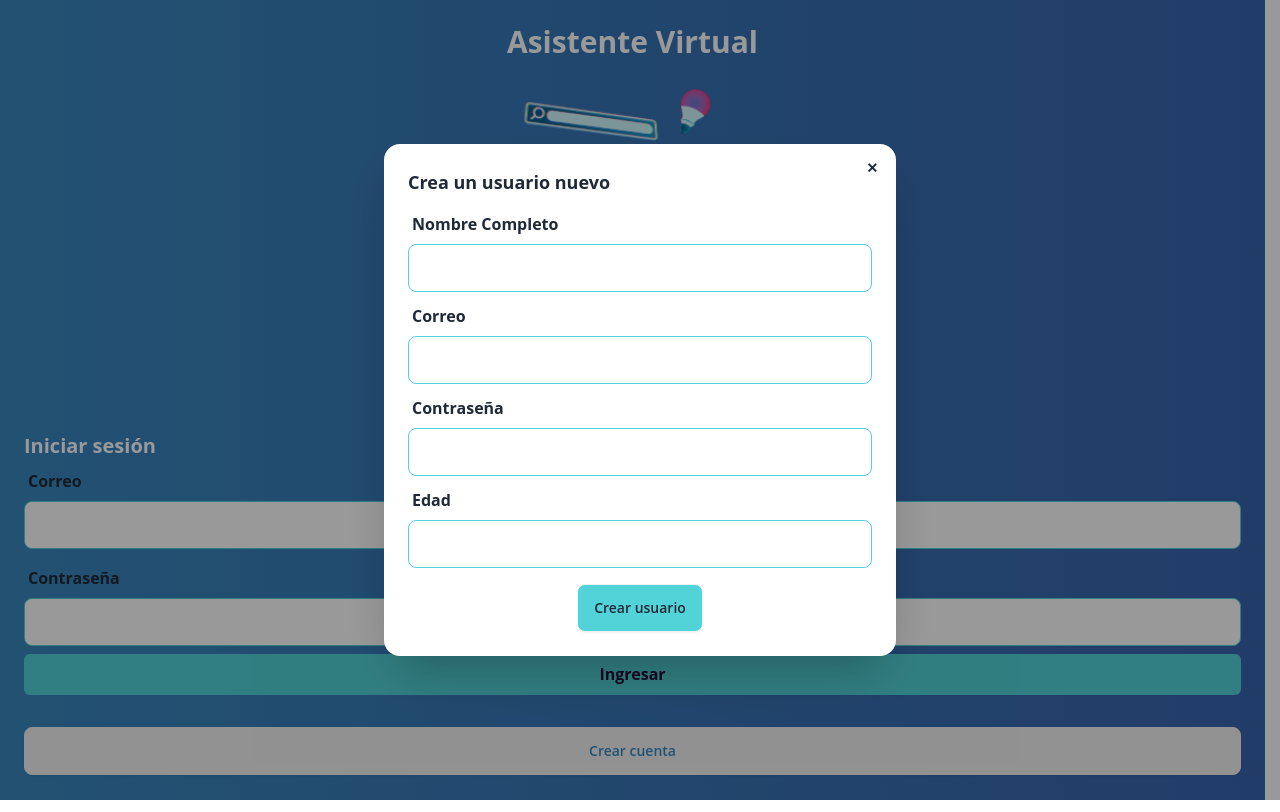
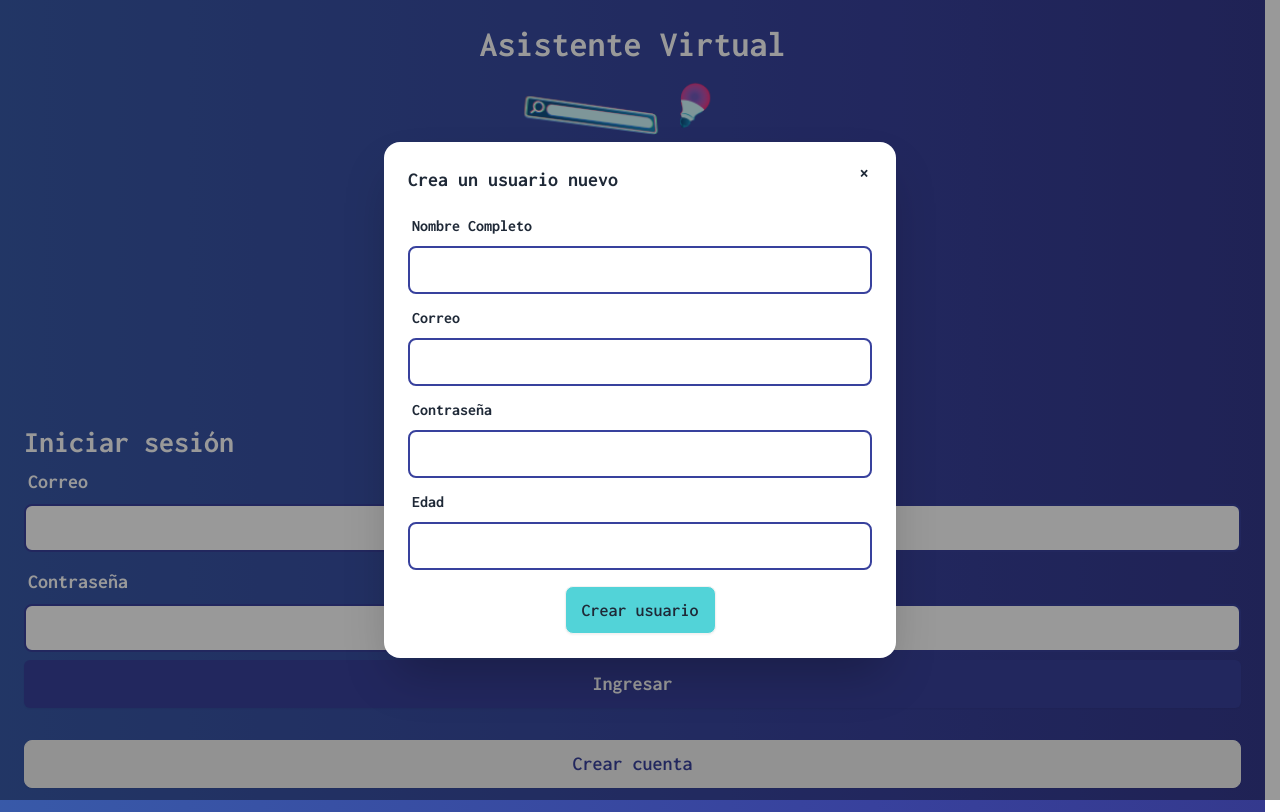
Before and after one commit to mateo-andres/perry, a SvelteKit app: page / in a window 1280 px wide. Both pictures are taken after a click on the button "Crear cuenta". Built offline with nearby package versions, Linux system fonts and the light colour scheme; no server answers.

Commit message:
Add ModalForm component for creating and updating tasks && update colors and fonts

```diff
--- a/src/app.css
+++ b/src/app.css
@@ -1,3 +1,9 @@
 @tailwind base;
 @tailwind components;
 @tailwind utilities;
+
+
+@font-face {
+  font-family: "Inconsolata";
+  src: url("/fonts/Inconsolata.ttf") format("TrueType");
+}
--- a/src/components/Input.svelte
+++ b/src/components/Input.svelte
@@ -5,11 +5,12 @@
 	export let placeholder = '';
 	export let required = true;
 	export let value = false;
+	export let labelClass = '';
 </script>
 
 <div>
 	{#if label}
-		<label class="label justify-start gap-4 font-bold" for={name}>
+		<label class="label justify-start gap-4 font-bold {labelClass}" for={name}>
 			<slot />
 			{label}
 		</label>
@@ -17,7 +18,7 @@
 
 	{#if value}
 		<input
-			class="input w-full border border-mainBlue"
+			class="input w-full border-2 border-azul-300 focus:outline-none"
 			{type}
 			{name}
 			{placeholder}
@@ -25,6 +26,12 @@
 			{value}
 		/>
 	{:else}
-		<input class="input w-full border border-mainBlue" {type} {name} {placeholder} {required} />
+		<input
+			class="input w-full border-2 border-azul-300 focus:outline-none"
+			{type}
+			{name}
+			{placeholder}
+			{required}
+		/>
 	{/if}
 </div>
--- a/src/components/Modal.svelte
+++ b/src/components/Modal.svelte
@@ -1,20 +1,12 @@
 <script>
-	export let id_modal, action, boton;
+	export let id_modal;
 </script>
 
 <dialog id={id_modal} class="modal">
 	<div class="modal-box">
 		<form method="dialog">
-			<button class="btn btn-sm btn-circle btn-ghost absolute right-2 top-2">✕</button>
+			<button class="btn btn-circle btn-ghost absolute right-2 top-2 text-xl">✕</button>
 		</form>
-		<slot name="title" />
-		<form action="?/{action}" method="post" class="grid gap-1">
-			<slot />
-			{#if boton}
-				<button class="btn bg-mainBlue hover:bg-darkBlue w-fit justify-self-center mt-3">
-					{boton}
-				</button>
-			{/if}
-		</form>
+		<slot />
 	</div>
 </dialog>
--- /dev/null
+++ b/src/components/ModalForm.svelte
@@ -0,0 +1,22 @@
+<script>
+	export let id_modal, action, boton;
+</script>
+
+<dialog id={id_modal} class="modal">
+	<div class="modal-box">
+		<form method="dialog">
+			<button class="btn btn-sm btn-circle btn-ghost absolute right-2 top-2">✕</button>
+		</form>
+		<slot name="title" />
+		<form action="?/{action}" method="post" class="grid gap-1">
+			<slot />
+			{#if boton}
+				<button
+					class="btn bg-azul-100 hover:bg-azul-300 hover:text-white w-fit justify-self-center mt-3"
+				>
+					{boton}
+				</button>
+			{/if}
+		</form>
+	</div>
+</dialog>
--- /dev/null
+++ b/src/components/login/ModalCreate.svelte
@@ -0,0 +1,19 @@
+<script>
+	import Modal from '$components/Modal.svelte';
+	import Input from '$components/Input.svelte';
+</script>
+
+<Modal id_modal={'creationModal'}>
+	<form action="?/userCreation" method="post" class="grid gap-1">
+		<h3 class="font-bold text-xl mb-2">Crea un usuario nuevo</h3>
+		<Input label={'Nombre Completo'} name={'name'} />
+		<Input label={'Correo'} name={'email'} type={'email'} />
+		<Input label={'Contraseña'} name={'password'} />
+		<Input label={'Edad'} name={'age'} type={'number'} />
+		<button
+			class="btn bg-azul-100 hover:bg-azul-300 hover:text-white w-fit justify-self-center mt-3 text-lg"
+		>
+			Crear usuario
+		</button>
+	</form>
+</Modal>
--- a/src/routes/+page.svelte
+++ b/src/routes/+page.svelte
@@ -1,7 +1,7 @@
 <script>
-	import Modal from '$components/Modal.svelte';
 	import Input from '$components/Input.svelte';
 	import Toast from '$components/Toast.svelte';
+	import ModalCreate from '$components/login/ModalCreate.svelte';
 
 	export let form;
 </script>
@@ -11,47 +11,48 @@
 <main
 	class="bg-mainBlue p-6 grid w-full min-h-screen
     bg-gradient-to-r
-    from-darkBlue
-    via-navy
-    to-darkNavy
-    background-animate"
+    from-azul-200
+    via-azul-300
+    to-azul-400
+    background-animate
+		font-inconsolata"
 >
-	<h1 class="text-3xl font-bold text-white text-center h-4">Asistente Virtual</h1>
+	<h1 class="text-4xl font-bold text-center h-4 text-white">Asistente Virtual</h1>
 	<img alt="icono del asistente virtual" src="/assets/bot2.png" class="m-auto h-96 w-96" />
 
 	<section class="grid">
-		<h2 class="text-white text-xl font-bold">Iniciar sesión</h2>
+		<h2 class="text-white text-3xl font-bold font-inconsolata">Iniciar sesión</h2>
 		<form class="grid gap-2" method="post" action="?/login">
-			<Input label={'Correo'} name={'email'} />
-			<Input label={'Contraseña'} name={'password'} type={'password'} />
-			<input
+			<Input label={'Correo'} name={'email'} labelClass={'text-white text-xl'} />
+			<Input
+				label={'Contraseña'}
+				name={'password'}
+				type={'password'}
+				labelClass={'text-white text-xl'}
+			/>
+			<button
 				type="submit"
-				value="Ingresar"
-				class="bg-mainBlue hover:bg-darkBlue rounded-md p-2 text-darkNavy font-bold"
-			/>
+				class="btn bg-azul-300 hover:bg-azul-200 rounded-md p-2 text-white font-bold text-xl border-none"
+			>
+				Ingresar
+			</button>
 		</form>
 
-		<button class="btn mt-8 text-darkBlue hover:text-darkNavy" onclick="creationModal.showModal()"
-			>Crear cuenta</button
+		<button
+			class="btn mt-8 text-xl text-azul-300 hover:opacity-80"
+			onclick="creationModal.showModal()">Crear cuenta</button
 		>
 	</section>
+
+	<ModalCreate />
 </main>
-
-<Modal id_modal={'creationModal'} boton={'Crear usuario'} action={'userCreation'}>
-	<h3 class="font-bold text-lg mb-2" slot="title">Crea un usuario nuevo</h3>
-	<Input label={'Nombre Completo'} name={'name'} />
-	<Input label={'Correo'} name={'email'} type={'email'} />
-	<Input label={'Contraseña'} name={'password'} />
-	<Input label={'Edad'} name={'age'} type={'number'} />
-</Modal>
 
 <style>
 	.background-animate {
 		background-size: 400%;
-
-		-webkit-animation: AnimationName 4s ease infinite;
-		-moz-animation: AnimationName 4s ease infinite;
-		animation: AnimationName 4s ease infinite;
+		-webkit-animation: AnimationName 7s ease infinite;
+		-moz-animation: AnimationName 7s ease infinite;
+		animation: AnimationName 7s ease infinite;
 	}
 
 	@keyframes AnimationName {
--- a/src/routes/home/+page.svelte
+++ b/src/routes/home/+page.svelte
@@ -2,7 +2,7 @@
 	import { fade } from 'svelte/transition';
 
 	import Card from '$components/Card.svelte';
-	import Modal from '$components/Modal.svelte';
+	import ModalForm from '$components/ModalForm.svelte';
 	import Input from '$components/Input.svelte';
 	import Toast from '$components/Toast.svelte';
 
@@ -121,8 +121,8 @@
 	</Card>
 </main>
 
-<Modal id_modal={'addTaskModal'} action={'addTask'} boton={'Agregar'}>
+<ModalForm id_modal={'addTaskModal'} action={'addTask'} boton={'Agregar'}>
 	<h3 class="font-bold text-lg mb-2" slot="title">Nueva tarea</h3>
 	<Input label={'Nombre de la tarea'} name={'title'} />
 	<input type="hidden" name="user_id" value={session.id} />
-</Modal>
+</ModalForm>
--- a/src/routes/user/+page.svelte
+++ b/src/routes/user/+page.svelte
@@ -1,5 +1,5 @@
 <script>
-	import Modal from '$components/Modal.svelte';
+	import ModalForm from '$components/ModalForm.svelte';
 	import Input from '$components/Input.svelte';
 	import Toast from '$components/Toast.svelte';
 
@@ -59,7 +59,7 @@
 	</section>
 </main>
 
-<Modal id_modal={'academicModal'} action={'sendAcademicInfo'} boton={'Guardar'}>
+<ModalForm id_modal={'academicModal'} action={'sendAcademicInfo'} boton={'Guardar'}>
 	<h3 class="font-bold text-lg mb-2" slot="title">Información académica</h3>
 	<input type="hidden" name="user_id" value={session.id} />
 	<Input name={'id'} type={'hidden'} value={academicInfo?.id} />
@@ -71,9 +71,9 @@
 	<Input label={'Materia 3'} name={'course3'} />
 	<Input label={'Materia 4'} name={'course4'} />
 	<Input label={'Materia 5'} name={'course5'} />
-</Modal>
+</ModalForm>
 
-<Modal id_modal={'professionalModal'} action={'sendProfessionalInfo'} boton={'Guardar'}>
+<ModalForm id_modal={'professionalModal'} action={'sendProfessionalInfo'} boton={'Guardar'}>
 	<h3 class="font-bold text-lg mb-2" slot="title">Información profesional</h3>
 	<input type="hidden" name="user_id" value={session.id} />
 	<Input name={'id'} type={'hidden'} value={careerInfo?.id} />
@@ -86,9 +86,9 @@
 	<Input label={''} name={'skill1'} placeholder={'Habilidad 1'} />
 	<Input label={''} name={'skill2'} placeholder={'Habilidad 2'} />
 	<Input label={''} name={'skill3'} placeholder={'Habilidad 3'} />
-</Modal>
+</ModalForm>
 
-<Modal id_modal={'feddbackModal'} action={'sendFeecback'} boton={'Envíar'}>
+<ModalForm id_modal={'feddbackModal'} action={'sendFeecback'} boton={'Envíar'}>
 	<h3 class="font-bold text-lg mb-2" slot="title">Feedback aplicación</h3>
 	<input type="hidden" name="user_id" value={session.id} />
 	<input type="hidden" name="rate" value={feedbackRate} />
@@ -128,8 +128,8 @@
 			on:click={() => (feedbackRate = 5)}
 		/>
 	</div>
-</Modal>
-<Modal id_modal={'newMailModal'} action={'updateMail'} boton={'Actualizar'}>
+</ModalForm>
+<ModalForm id_modal={'newMailModal'} action={'updateMail'} boton={'Actualizar'}>
 	<h3 class="font-bold text-lg mb-2" slot="title">Actualización correo y contraseña</h3>
 	<input type="hidden" name="user_id" value={session.id} />
 	<input type="hidden" name="rate" value={feedbackRate} />
@@ -139,4 +139,4 @@
 	<Input label={''} type={'password'} name={'currentPassword'} />
 	<h4>Nueva contraseña</h4>
 	<Input label={''} type={'password'} name={'newPassword'} />
-</Modal>
+</ModalForm>
--- a/tailwind.config.js
+++ b/tailwind.config.js
@@ -2,7 +2,7 @@
 export default {
 	content: ['./src/**/*.{html,js,svelte,ts}'],
 	theme: {
-		extend: {
+		// extend: {
 		screens: {
 			sm: '640px',
 			md: '768px',
@@ -13,25 +13,45 @@ export default {
 			qhd: '2560px' // Resolución Quad HD
 		},
 		colors: {
-				mainBlue: '#52D3D8',
-				darkBlue: '#3887BE',
-				navy: '#38419D',
-				darkNavy: '#200E3A'
+			azul: {
+				100: '#52D3D8',
+				200: '#3887BE',
+				300: '#38419D',
+				400: '#200E3A'
+			},
+			sombra: {
+				100: '#F1F6F9',
+				200: '#9BA4B5',
+				300: '#394867',
+				400: '#212A3E'
+			}
+
+			// mainBlue: '#52D3D8',
+			// darkBlue: '#3887BE',
+			// navy: '#38419D',
+			// darkNavy: '#200E3A'
 		},
 		textColor: {
 			white: '#FFFFFF', // Blanco para texto principal
-				black: '#000000', // Negro para texto estándar
-				textGray: '#5faf93', // Gris para texto secundario
-				textBlue: '#248e9e', // Azul para texto secundario
-				mainBlue: '#52D3D8',
-				darkBlue: '#3887BE',
-				navy: '#38419D',
-				darkNavy: '#200E3A'
+			black: '#000000',
+			azul: {
+				100: '#52D3D8',
+				200: '#3887BE',
+				300: '#38419D',
+				400: '#200E3A'
+			} // Negro para texto estándar
+			// textGray: '#5faf93', // Gris para texto secundario
+			// textBlue: '#248e9e', // Azul para texto secundario
+			// mainBlue: '#52D3D8',
+			// darkBlue: '#3887BE',
+			// navy: '#38419D',
+			// darkNavy: '#200E3A'
 		},
 		fontFamily: {
-				sans: ['Open Sans', 'sans-serif']
+			sans: ['Open Sans', 'sans-serif'],
+			inconsolata: ['inconsolata', 'Consolas']
 		}
-		}
+		// }
 	},
 	plugins: [require('daisyui')]
 };
```
Also changed, not shown: static/fonts/Inconsolata.ttf (added). Lines whose indentation alone changed are shown as unchanged.
